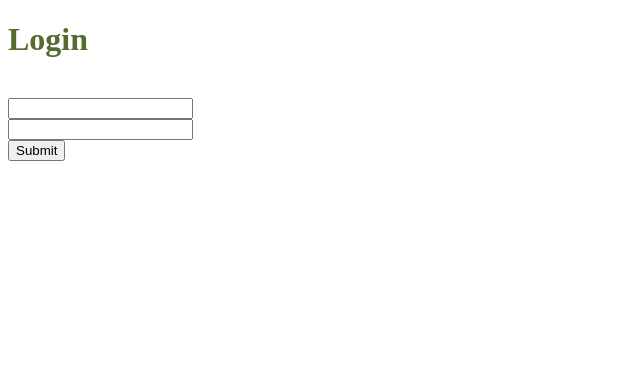
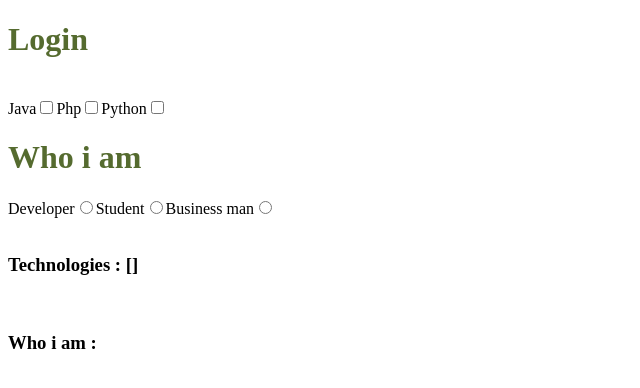
Before and after one commit to AnwarHossainSR/Vue-Js-Learn, a Vue app: page / in a window 1280 px wide. Shown: the top 388 px of the page, without its empty margins (0-640 px from the left). Built offline with nearby package versions, Linux system fonts and the light colour scheme.

Commit message:
radio button and check box

```diff
--- a/src/components/Home.vue
+++ b/src/components/Home.vue
@@ -2,12 +2,23 @@
     <div>
 
         <h1>Login</h1><br>
+        <label for="java">Java</label>
+        <input type="checkbox" id="java" value="Java" v-model="technology">
+        <label for="php">Php</label>
+        <input type="checkbox" id="php" value="Php" v-model="technology">
+        <label for="python">Python</label>
+        <input type="checkbox" id="python" value="Python" v-model="technology"><br>
 
-        <input type="text" name="email" v-model="email"><br>
+        <h1>Who i am</h1>
+        <label for="developer">Developer</label>
+        <input type="radio" name="profession" value="Developer" id="developer" v-model="who">
+        <label for="student">Student</label>
+        <input type="radio" name="profession" value="Student" id="student" v-model="who">
+        <label for="business">Business man</label>
+        <input type="radio" name="profession" value="Businessman" id="business" v-model="who"><br><br>
 
-        <input type="text" name="password" v-model="password"><br>
-
-        <button v-on:click="getData">Submit</button>
+        <h3>Technologies : {{ technology }}</h3><br>
+         <h3>Who i am : {{ who }}</h3>
 
     </div>
 </template>
@@ -15,18 +26,10 @@
 <script>
 export default {
     name: 'Home',
-    props: {
-        name: String
-    },
     data() {
         return {
-            email:null,
-            password:null
-        }
-    },
-    methods: {
-        getData() {
-            alert(this.email +" "+this.password)
+            technology:[],
+            who:null
         }
     }
 }
```
